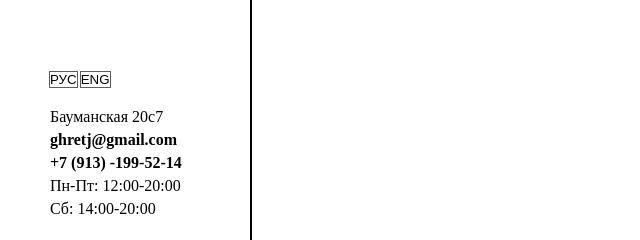
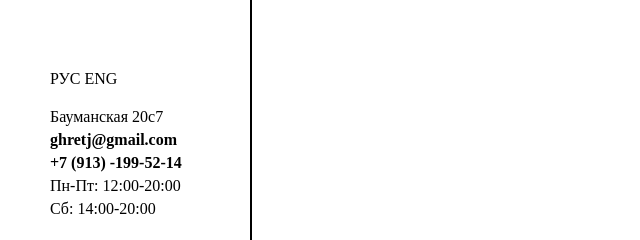
Before and after one commit to LapenkoPetrPY/Project, a plain HTML site: page index.html in a window 1280 px wide. Shown: the part 432-672 px from the top of the page, 0-640 px from the left. Drawn offline with Linux system fonts and the light colour scheme; files that its build step writes are made by us from their sources.

Commit message:
Update index.html

```diff
--- a/index.html
+++ b/index.html
@@ -9,6 +9,8 @@
   </head>
  <body class="shop__body">
       <main class="page">
+
+        <!-- header-top -->
         <header class ="header">
                 <div class = "header__top">
                     <a href = "index.html"><img src ="img/logo.jpg" class= "logo" alt="Error"></a>
@@ -21,17 +23,18 @@
                         </ul>
                     </nav>
                 </div>
+                <!-- header-botoom -->
 
                 <div class = "header__bottom">
 
                         <div class = "language">
-                            <button class = "lang__select">
-                                <a href="index.html" class = "lang__button">РУС</a>
-                            </button>
-                            <button class = "lang__select" >
-                                <a href="indexENG.html" class = "lang__button">ENG</a>
-                            </button>
+
+                                <a href="index.html" class = "lang__button active" >РУС</a>
+
+                                <a href="indexENG.html" class = "lang__button" >ENG</a>
+
                         </div>
+                        <!-- information/contacts -->
 
                         <ul class = "bottom__info-list">
                             <li class = "bottom__info-list__items">Бауманская 20с7</li>
```
